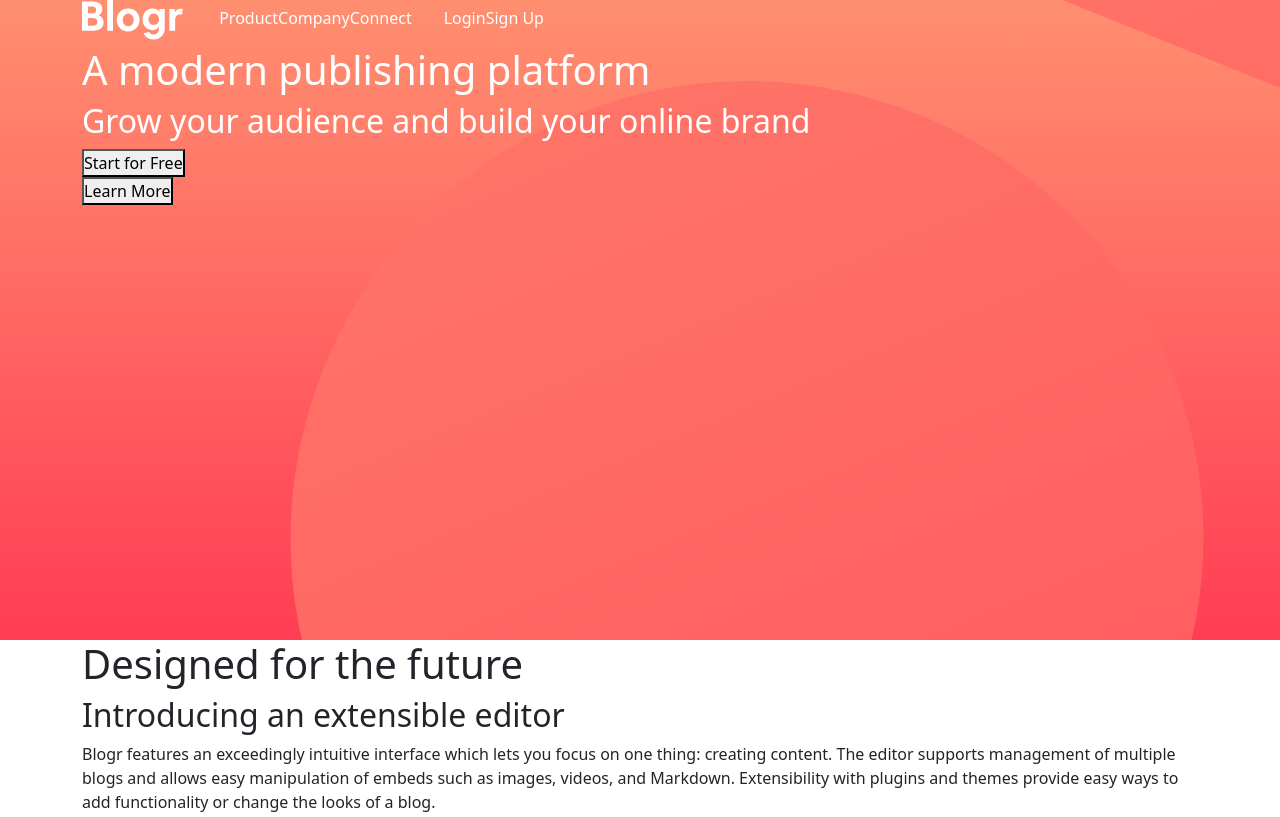
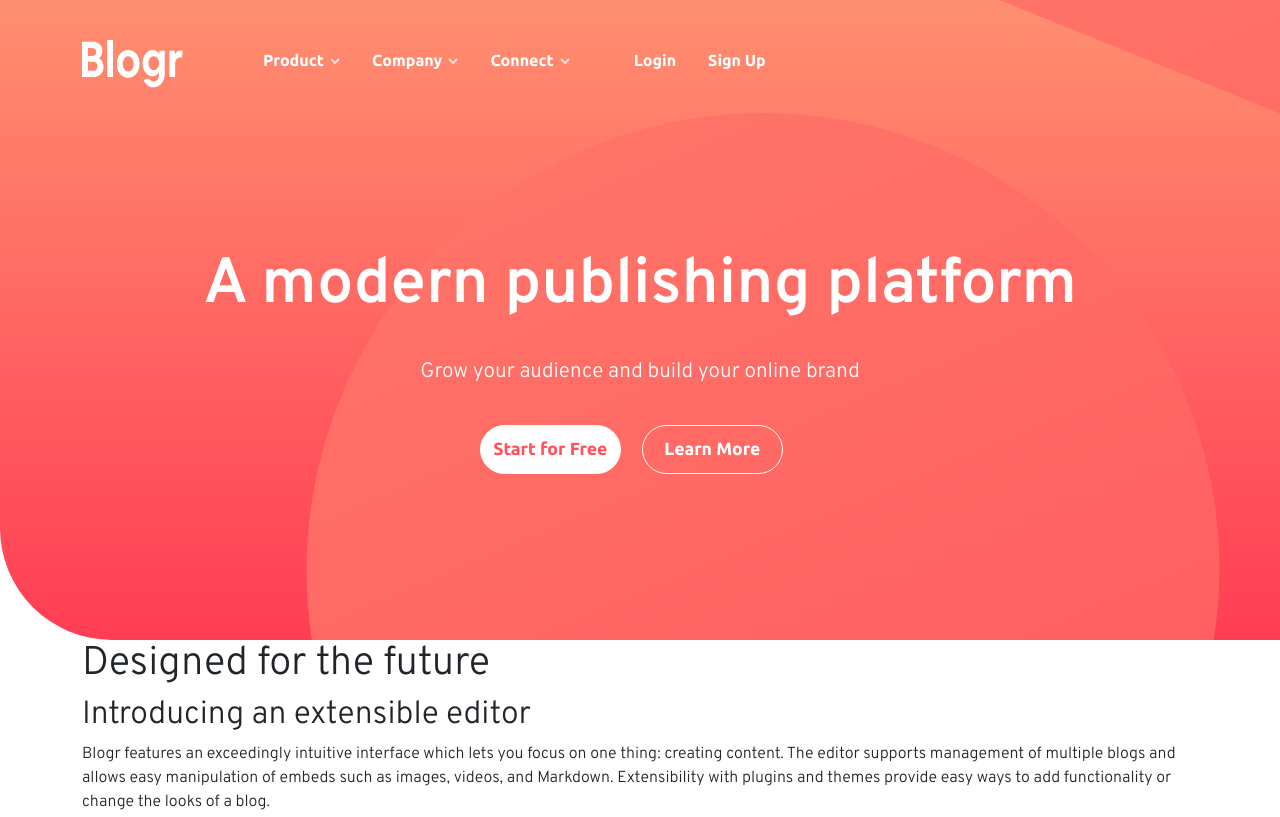
Before and after one commit to AshEastham/frontend-mentor-challenges, a plain HTML site: page blogr-landing-page/blogr-landing-page-main/index.html in a window 1280 px wide. Shown: the top 817 px of the page. Drawn offline with nearby package versions, Linux system fonts and the light colour scheme.

Commit message:
Adjusted header, still a little more to do and that's done

```diff
--- a/blogr-landing-page/blogr-landing-page-main/index.html
+++ b/blogr-landing-page/blogr-landing-page-main/index.html
@@ -31,12 +31,19 @@
         alt="Hero Image"
       />
       <div class="container">
+        <div class="nav_container">
+          <nav>
             <img src="images/logo.svg" alt="Blogr Logo" class="logo" />
-
-        <nav>
             <ul>
               <li class="dropdown">
-              <a href="#">Product</a>
+                <a href="#"
+                  >Product
+                  <i
+                    ><img
+                      src="images/icon-arrow-light.svg"
+                      alt="Arrow Down Light"
+                  /></i>
+                </a>
                 <ul class="dropdown-content">
                   <li><a href="#">Overview</a></li>
                   <li><a href="#">Pricing</a></li>
@@ -46,7 +53,13 @@
                 </ul>
               </li>
               <li class="dropdown">
-              <a href="#">Company</a>
+                <a href="#"
+                  >Company
+                  <i
+                    ><img
+                      src="images/icon-arrow-light.svg"
+                      alt="Arrow Down Light" /></i
+                ></a>
                 <ul class="dropdown-content">
                   <li><a href="#">About</a></li>
                   <li><a href="#">Team</a></li>
@@ -55,7 +68,13 @@
                 </ul>
               </li>
               <li class="dropdown">
-              <a href="#">Connect</a>
+                <a href="#"
+                  >Connect
+                  <i
+                    ><img
+                      src="images/icon-arrow-light.svg"
+                      alt="Arrow Down Light" /></i
+                ></a>
                 <ul class="dropdown-content">
                   <li><a href="#">Contact</a></li>
                   <li><a href="#">Newsletter</a></li>
@@ -64,22 +83,27 @@
               </li>
             </ul>
 
-          <ul>
+            <ul class="nav_right">
               <li><a href="#">Login</a></li>
               <li><a href="#">Sign Up</a></li>
             </ul>
           </nav>
+        </div>
 
+        <div class="header_info">
           <h1>A modern publishing platform</h1>
           <h2>Grow your audience and build your online brand</h2>
 
-        <button>Start for Free</button>
+          <div class="header_cta">
+            <button class="active">Start for Free</button>
             <button>Learn More</button>
+          </div>
+        </div>
       </div>
     </header>
 
+    <div class="container">
       <main>
-      <div class="container">
         <h1>Designed for the future</h1>
 
         <article>
@@ -134,11 +158,9 @@
             producing even the most complicated sites.
           </p>
         </article>
-      </div>
       </main>
 
       <footer>
-      <div class="container">
         <img src="images/logo.svg" alt="Blogr Logo" />
 
         <ul>
@@ -171,8 +193,8 @@
             >Frontend Mentor</a
           >. Coded by <a href="#">Ash Eastham</a>.
         </div>
+      </footer>
     </div>
-    </footer>
 
     <script
       src="https://cdn.jsdelivr.net/npm/bootstrap@5.1.0/dist/js/bootstrap.bundle.min.js"
--- a/blogr-landing-page/blogr-landing-page-main/style.scss
+++ b/blogr-landing-page/blogr-landing-page-main/style.scss
@@ -1,6 +1,15 @@
+@import url("https://fonts.googleapis.com/css2?family=Overpass:wght@300;600&family=Ubuntu:wght@400;500;700&display=swap");
+
+$white: hsl(0, 0%, 100%);
+
 * {
   margin: 0;
   padding: 0;
+}
+
+body {
+  font-size: 16px;
+  font-family: "Overpass", sans-serif;
 }
 
 a {
@@ -28,34 +37,110 @@ header {
   background: linear-gradient(hsl(13, 100%, 72%), hsl(353, 100%, 62%));
   overflow: hidden;
   position: relative;
-  color: #fff;
+  color: $white;
+  justify-content: center;
+  align-items: center;
+  border-bottom-left-radius: 7em;
+
+  .logo {
+    margin-right: 3em;
+  }
 
   h1,
   h2,
   h3,
   button {
-    display: flex;
     position: relative;
     z-index: 1;
+  }
+
+  h1,
+  h2,
+  button {
+    text-align: center;
+  }
+
+  h1 {
+    font-weight: 700;
+    font-size: 4em;
+    text-align: center;
+  }
+
+  h2 {
+    font-size: 1.3em;
+    margin-top: 1.3em;
+  }
+}
+
+.header_info {
+  display: flex;
+  flex-flow: column nowrap;
+  margin-top: 10em;
+
+  .header_cta {
+    text-align: center;
+    margin-top: 2em;
+
+    button {
+      width: 8em;
+      color: hsl(0, 0%, 100%);
+      font-size: 1.1em;
+      padding: 0.6em;
+      margin-right: 1em;
+      background-color: transparent;
+      border: solid 1px hsl(0, 0%, 100%);
+      border-radius: 72px;
+      font-family: "Ubuntu", sans-serif;
+      font-weight: 700;
+    }
+
+    button.active {
+      background-color: hsl(0, 0%, 100%);
+      color: hsl(356, 100%, 66%);
+    }
   }
 }
 
 .header_bg {
   position: absolute;
   width: 230em;
-  top: -100rem;
-  left: -25rem;
+  top: -98rem;
+  left: -24rem;
   z-index: 0;
 }
 
+.nav_container {
+  margin-top: 2.5em;
+}
+
 nav {
-  display: inline-flex;
   text-decoration: none;
   list-style-type: none;
+  font-family: "Ubuntu", sans-serif;
+  font-weight: 600;
+  display: flex;
+  flex-flow: row nowrap;
 
   ul {
-    display: inline-flex;
+    display: flex;
+    flex-flow: row nowrap;
+    margin-top: 0.5em;
   }
+
+  li {
+    justify-content: space-between;
+    margin-right: 2em;
+  }
+}
+
+.nav_right {
+  position: relative;
+  justify-content: flex-end;
+}
+
+li > a > i {
+  margin-left: 0.15em;
+  color: $white;
 }
 
 .dropdown-content {
```
Also changed, not shown: blogr-landing-page/blogr-landing-page-main/style.css, 1 other file. Lines whose indentation alone changed are shown as unchanged.
